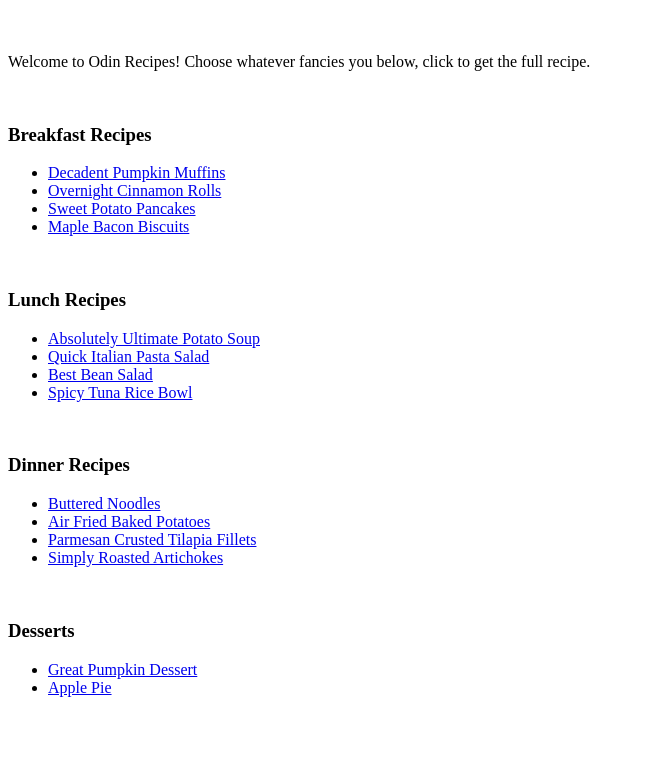
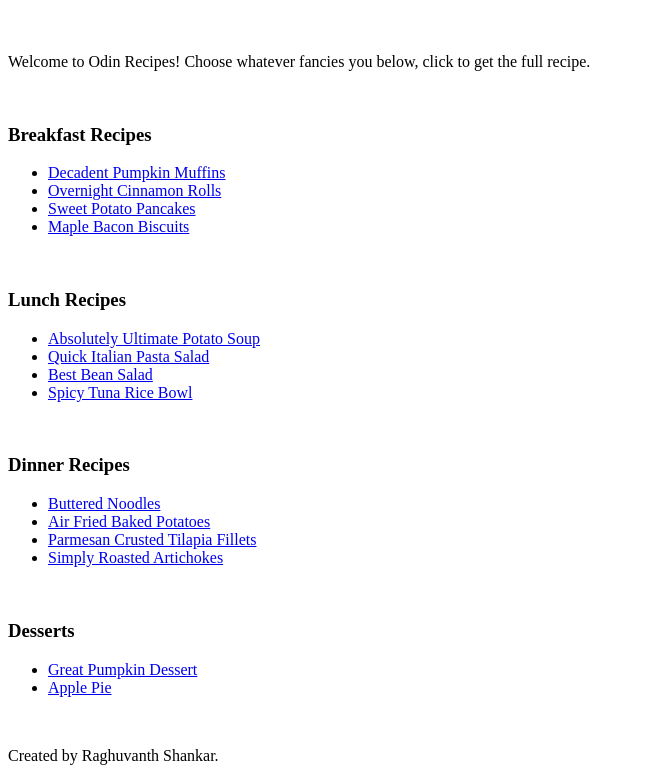
Before and after one commit to sh-raghu/odin-recipes, a plain HTML site: page index.html in a window 1280 px wide. Shown: the part 61-842 px from the top of the page, without its empty margins (0-645 px from the left). Before the commit the page ends 800 px from the top, so only its background shows below. Drawn offline with Linux system fonts and the light colour scheme.

Commit message:
Add my name to the homepage

```diff
--- a/index.html
+++ b/index.html
@@ -40,5 +40,7 @@
         <li><a href="recipes/gpd.html">Great Pumpkin Dessert</a></li>
         <li><a href="recipes/ap.html">Apple Pie</a></li>
     </ul>
+    <br>
+    <p>Created by Raghuvanth Shankar.</p>
 </body>
 </html>
```
